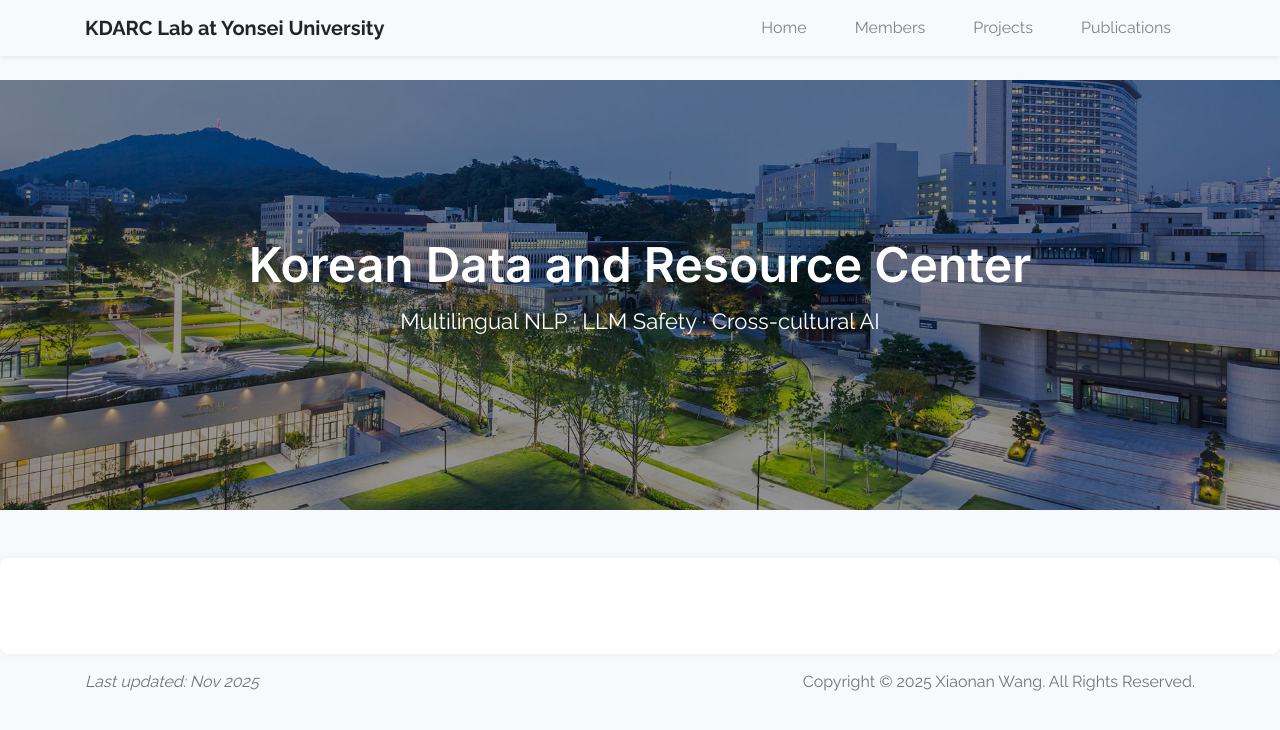
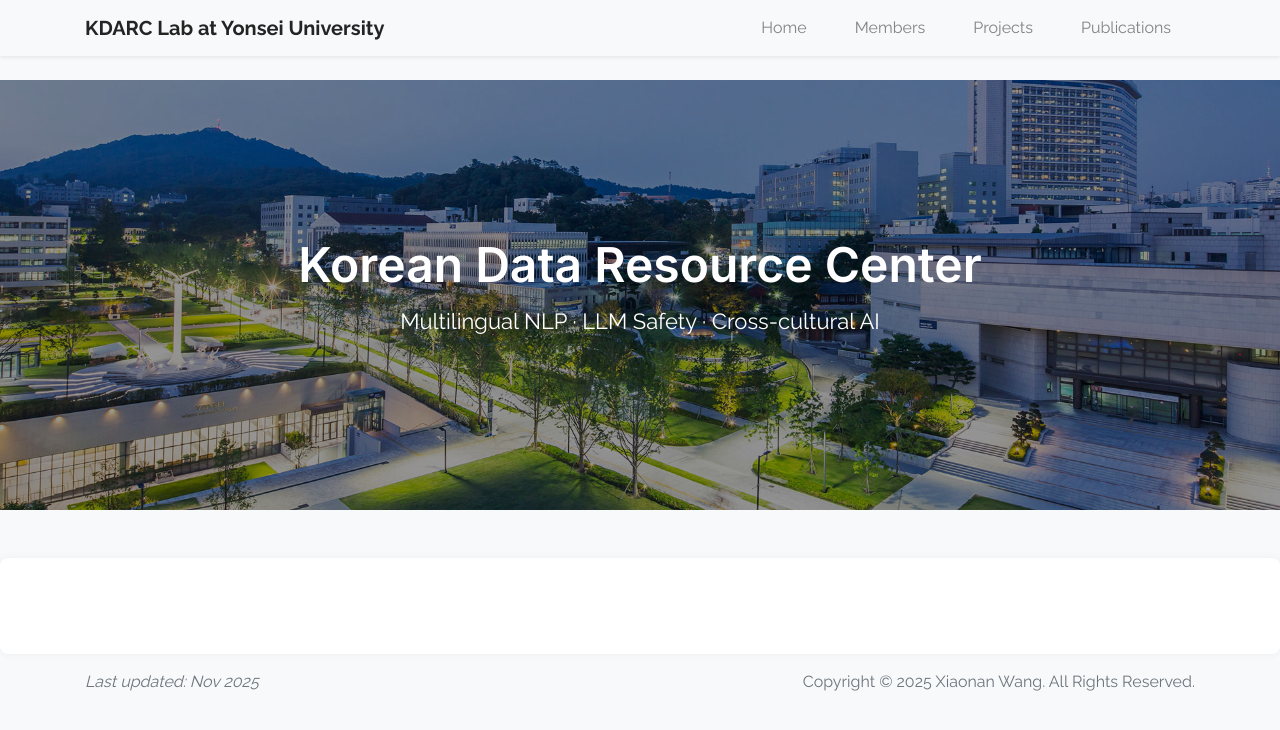
Before and after one commit to wangxiaonan-git/kdarc-lab, a Jekyll site: the page built from index.html, in a window 1280 px wide. Shown: the top 730 px of the page. Built offline with Jekyll 4.4.1, drawn with Linux system fonts in a browser that asks for light colours.

Commit message:
Update default.html

```diff
--- a/_layouts/default.html
+++ b/_layouts/default.html
@@ -91,7 +91,7 @@
   <div class="hero-banner">
     <div class="hero-overlay"></div>
     <div class="hero-center">
-      <h1>Korean Data and Resource Center</h1>
+      <h1>Korean Data Resource Center</h1>
       <p>Multilingual NLP · LLM Safety · Cross-cultural AI</p>
     </div>
   </div>
```
